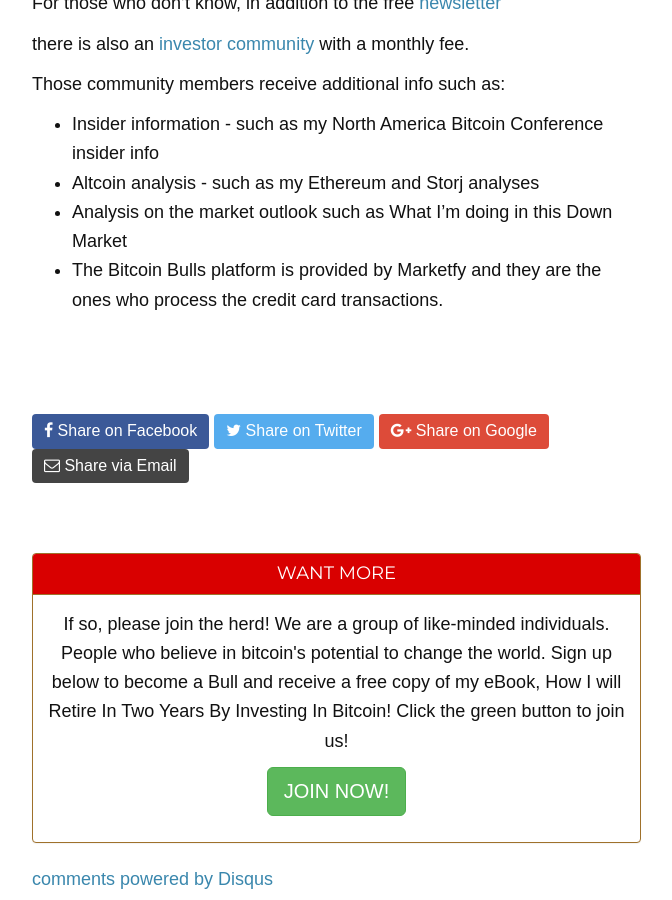
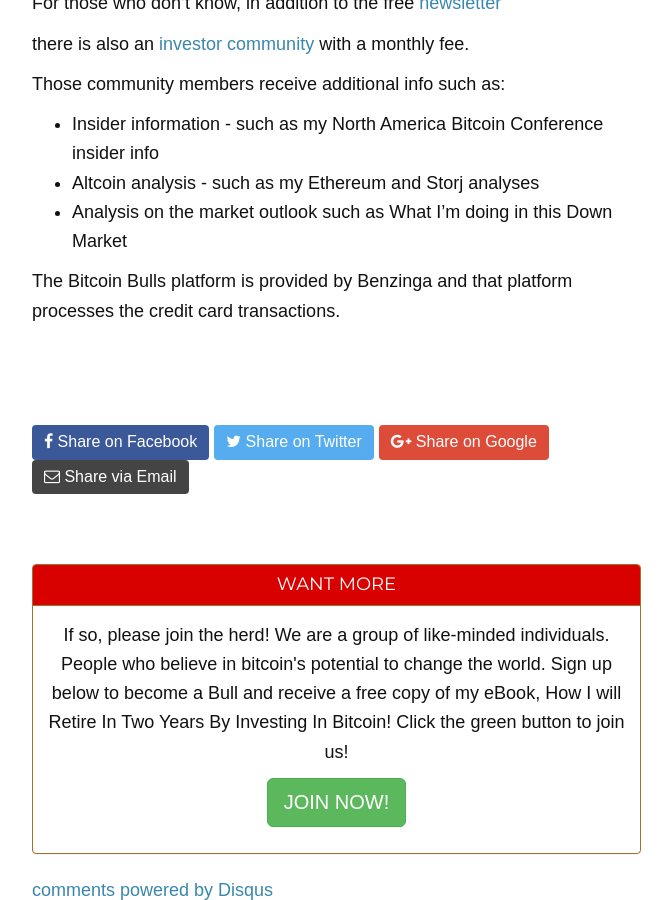
Before and after one commit to davidsilvasmith/bitcoinbulls.net, a Jekyll site: the page built from _posts/2014-09-08-We-Convert-All-Dollars-to-Bitcoin.md, in a window 1280 px wide and 900 px high, scrolled down 1367 px. Shown: the whole window, without its empty margins (38-710 px from the left). Built offline with Jekyll 4.4.1, drawn with Linux system fonts in a browser that asks for light colours; nearby versions of some CDN libraries; some web fonts are replaced; comment, search, counter and statistics services are not loaded.

Commit message:
clarified dollars text

```diff
--- a/_posts/2014-09-08-We-Convert-All-Dollars-to-Bitcoin.md
+++ b/_posts/2014-09-08-We-Convert-All-Dollars-to-Bitcoin.md
@@ -27,4 +27,5 @@
 * Insider information - such as my North America Bitcoin Conference insider info
 * Altcoin analysis - such as my Ethereum and Storj analyses
 * Analysis on the market outlook such as What I'm doing in this Down Market
-* The Bitcoin Bulls platform is provided by Marketfy and they are the ones who process the credit card transactions.
+
+The Bitcoin Bulls platform is provided by Benzinga and that platform processes the credit card transactions.
```
